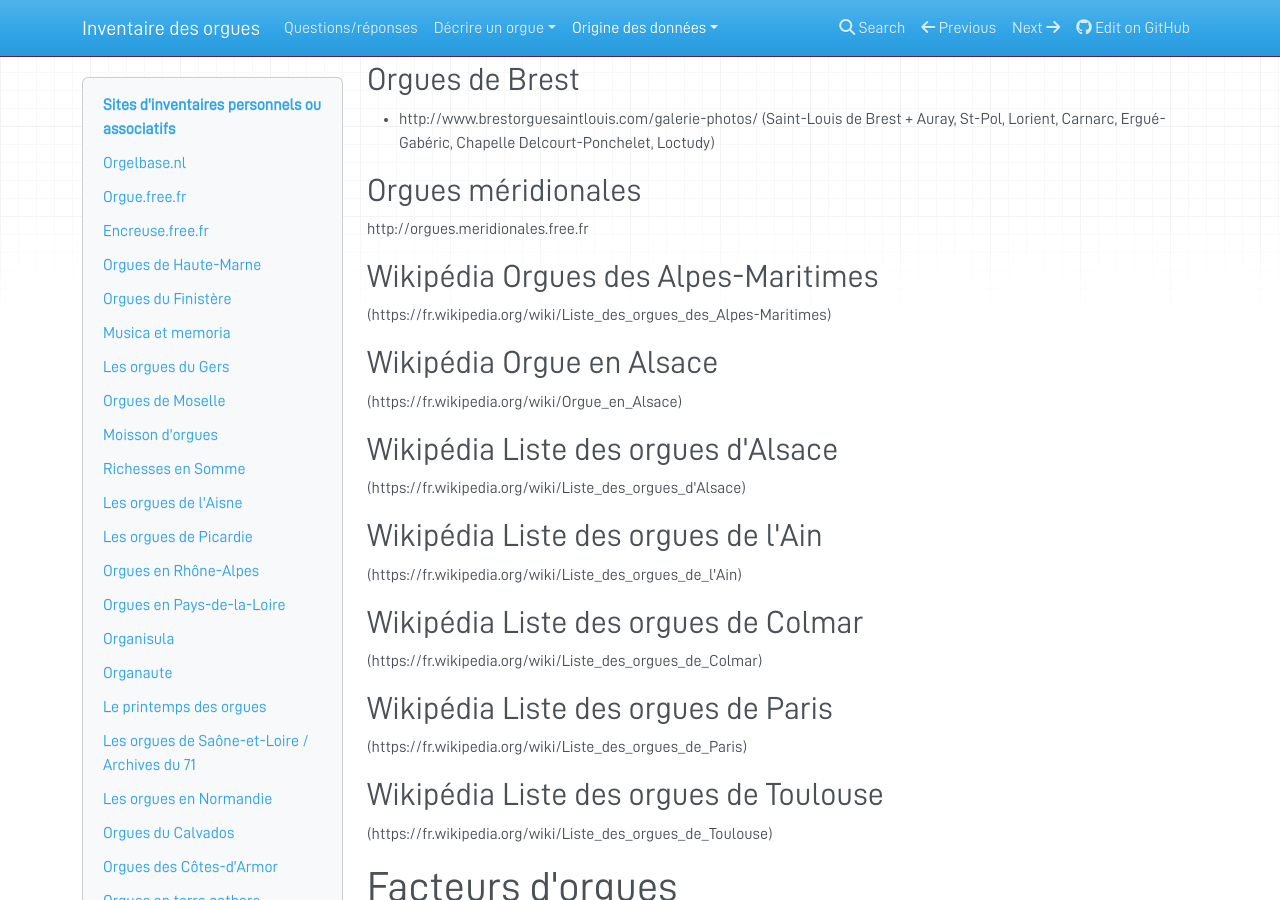
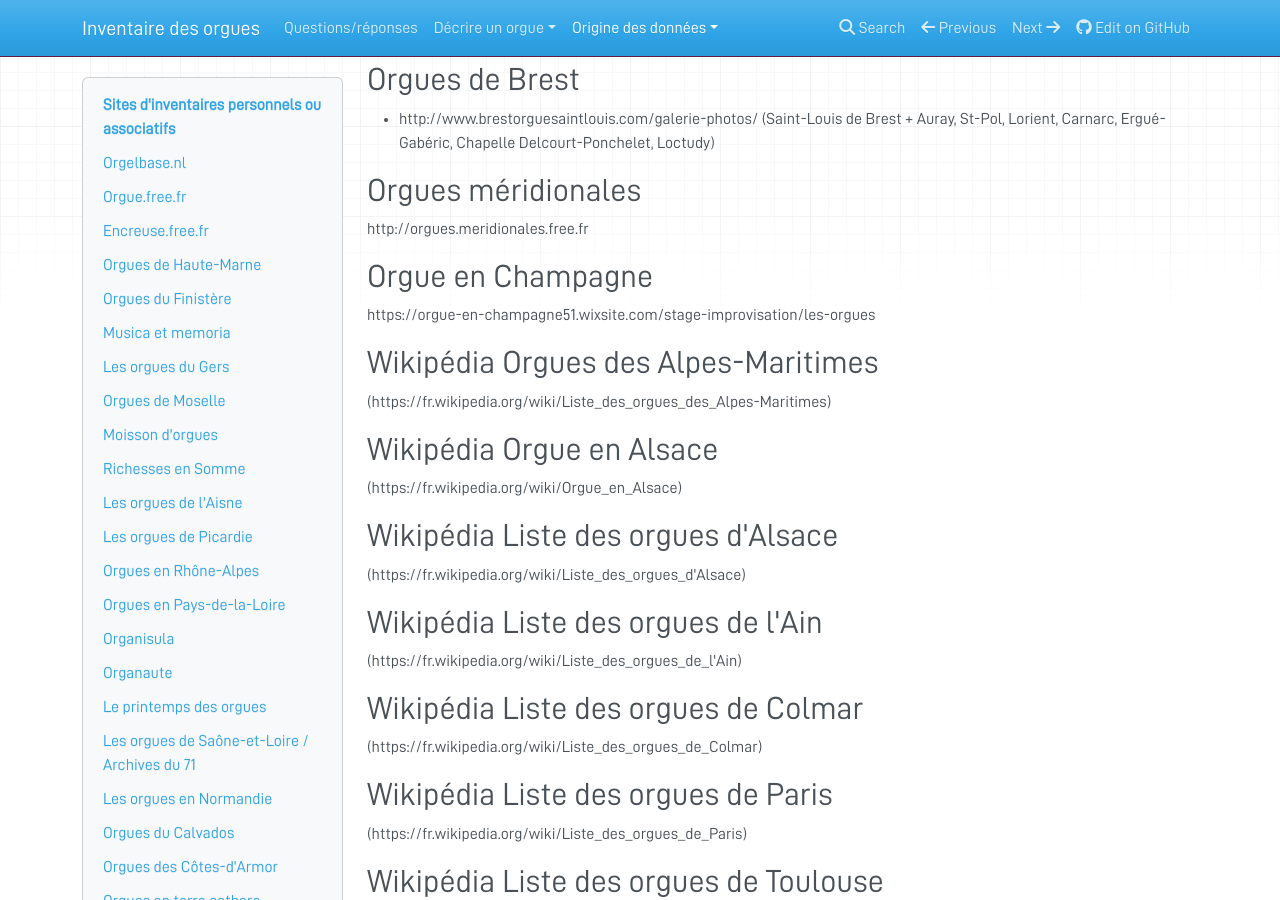
Before and after one commit to inventaire-des-orgues/docs, an MkDocs documentation site: the page built from docs/donnees_sites.md, in a window 1280 px wide and 900 px high, scrolled down 3654 px. Built offline with MkDocs 1.6.1, drawn with Linux system fonts in a browser that asks for light colours; nearby versions of some CDN libraries.

Commit message:
Orgue en Champagne

```diff
--- a/docs/donnees_sites.md
+++ b/docs/donnees_sites.md
@@ -153,6 +153,9 @@ Plus de 800 orgues.
 
 ## Orgues méridionales
 http://orgues.meridionales.free.fr
+
+## Orgue en Champagne
+https://orgue-en-champagne51.wixsite.com/stage-improvisation/les-orgues
 
 ## Wikipédia Orgues des Alpes-Maritimes
 (https://fr.wikipedia.org/wiki/Liste_des_orgues_des_Alpes-Maritimes)
```
